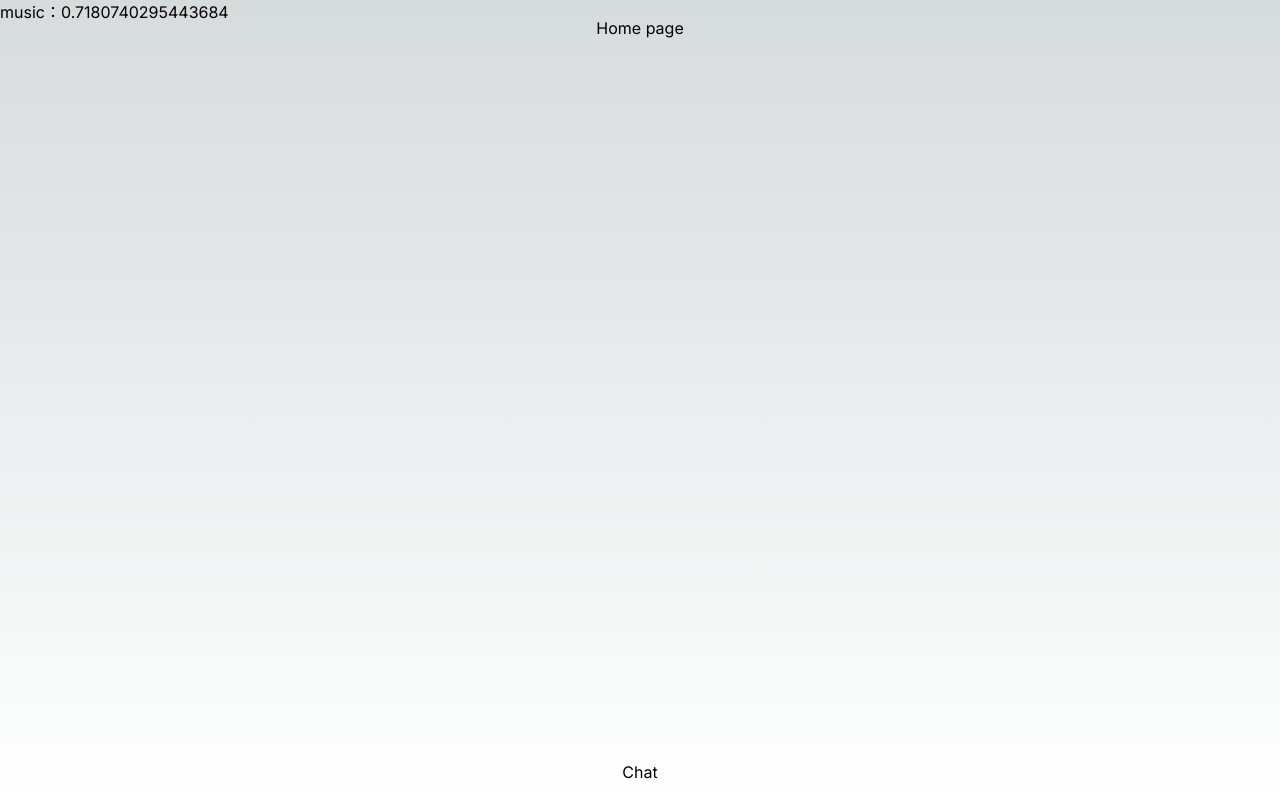
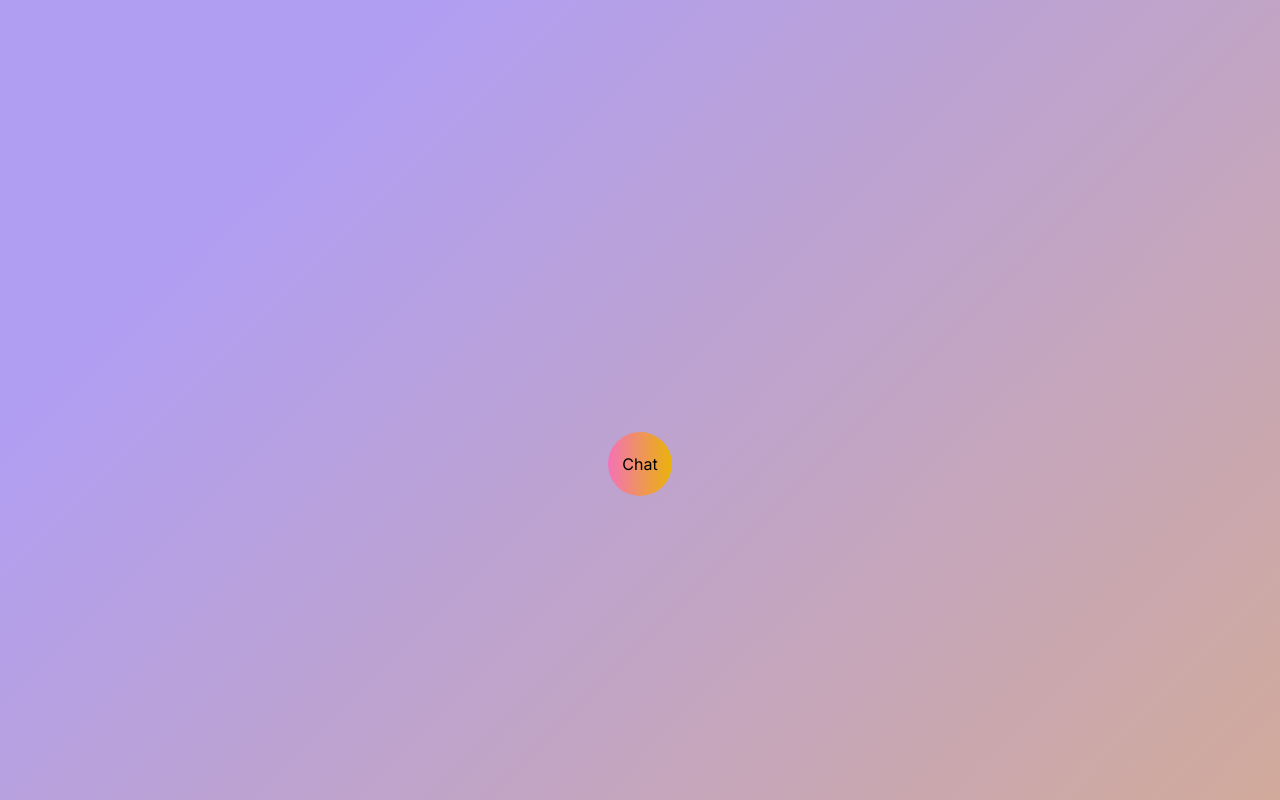
Before and after one commit to luojinghui/neon, a Next.js app: page / in a window 1280 px wide. Built offline with nearby package versions, Linux system fonts and the light colour scheme.

Commit message:
feat: home page styles

```diff
--- a/src/app/chat/page.tsx
+++ b/src/app/chat/page.tsx
@@ -1,5 +1,5 @@
-import Image from 'next/image';
-import Link from 'next/link';
+import Image from "next/image";
+import Link from "next/link";
 
 export default function Home() {
   return (
--- a/src/app/globals.css
+++ b/src/app/globals.css
@@ -18,12 +18,12 @@
 
 body {
   color: rgb(var(--foreground-rgb));
-  background: linear-gradient(
+  /* background: linear-gradient(
       to bottom,
       transparent,
       rgb(var(--background-end-rgb))
     )
-    rgb(var(--background-start-rgb));
+    rgb(var(--background-start-rgb)); */
 }
 
 @layer utilities {
--- a/src/app/layout.tsx
+++ b/src/app/layout.tsx
@@ -1,13 +1,13 @@
-import type { Metadata } from 'next';
-import { Inter } from 'next/font/google';
-import './globals.css';
-import Music from '@/components/music';
+import type { Metadata } from "next";
+import { Inter } from "next/font/google";
+import "./globals.css";
+import Music from "@/components/music";
 
-const inter = Inter({ subsets: ['latin'] });
+const inter = Inter({ subsets: ["latin"] });
 
 export const metadata: Metadata = {
-  title: '流浪星球',
-  description: '流浪星球，寻找属于你的星球',
+  title: "流浪星球",
+  description: "流浪星球，寻找属于你的星球",
 };
 
 export default function RootLayout({
@@ -18,7 +18,7 @@ export default function RootLayout({
   return (
     <html lang="en">
       <body className={inter.className}>
-        <Music></Music>
+        {/* <Music></Music> */}
         {children}
       </body>
     </html>
--- a/src/app/page.tsx
+++ b/src/app/page.tsx
@@ -1,10 +1,19 @@
-import Link from 'next/link';
+import Link from "next/link";
+import "@/styles/index.css";
 
 export default function Home() {
   return (
-    <div className="flex min-h-screen flex-col items-center justify-between p-4">
-      <div>Home page</div>
-      <Link href="/chat">Chat</Link>
+    <div className="app-page">
+      <div className="bg12 h-screen">
+        <div className="nav ">
+          <Link
+            href="/chat"
+            className="flex items-center justify-center cursor-pointer rounded-full text-black hover:text-white  w-16 h-16  bg-gradient-to-r from-pink-400 to-yellow-500 hover:from-blue-500  hover:to-green-500  hover:transition-all duration-700 ease-in-out"
+          >
+            Chat
+          </Link>
+        </div>
+      </div>
     </div>
   );
 }
--- /dev/null
+++ b/src/styles/index.css
@@ -0,0 +1,37 @@
+.bg12 {
+  background: linear-gradient(135deg, #b09ef3 20%, #d1aa9b);
+}
+
+.app-page {
+  .nav {
+    position: fixed;
+    top: 54%;
+    width: 100%;
+    display: flex;
+    flex-direction: row;
+    flex-wrap: wrap;
+    align-items: center;
+    justify-content: space-evenly;
+
+    /* .circle {
+      width: 60px;
+      height: 60px;
+
+      border-radius: 100%;
+      transition: all ease 0.5s;
+      cursor: pointer;
+
+      .link {
+        color: #fff;
+        font-size: 14px;
+      }
+
+      &:active,
+      &:hover {
+        opacity: 0.7;
+        color: #f6f6f6;
+        background-color: rgba(70, 59, 59, 0.3);
+      }
+    } */
+  }
+}
--- a/tailwind.config.ts
+++ b/tailwind.config.ts
@@ -14,6 +14,17 @@ const config: Config = {
           "conic-gradient(from 180deg at 50% 50%, var(--tw-gradient-stops))",
       },
     },
+    gradientColorStopPositions: {
+      80: "80%",
+    },
+    // colors: {
+    //   blue: "#565584",
+    //   "regal-blue": "#243c5a",
+    // },
+    // width: {
+    //   "100": "100vw",
+    // },
+    // backgroundColor: {},
   },
   plugins: [],
 };
```
Also changed, not shown: 1 other file (tests, documents, lock files or other folders).
